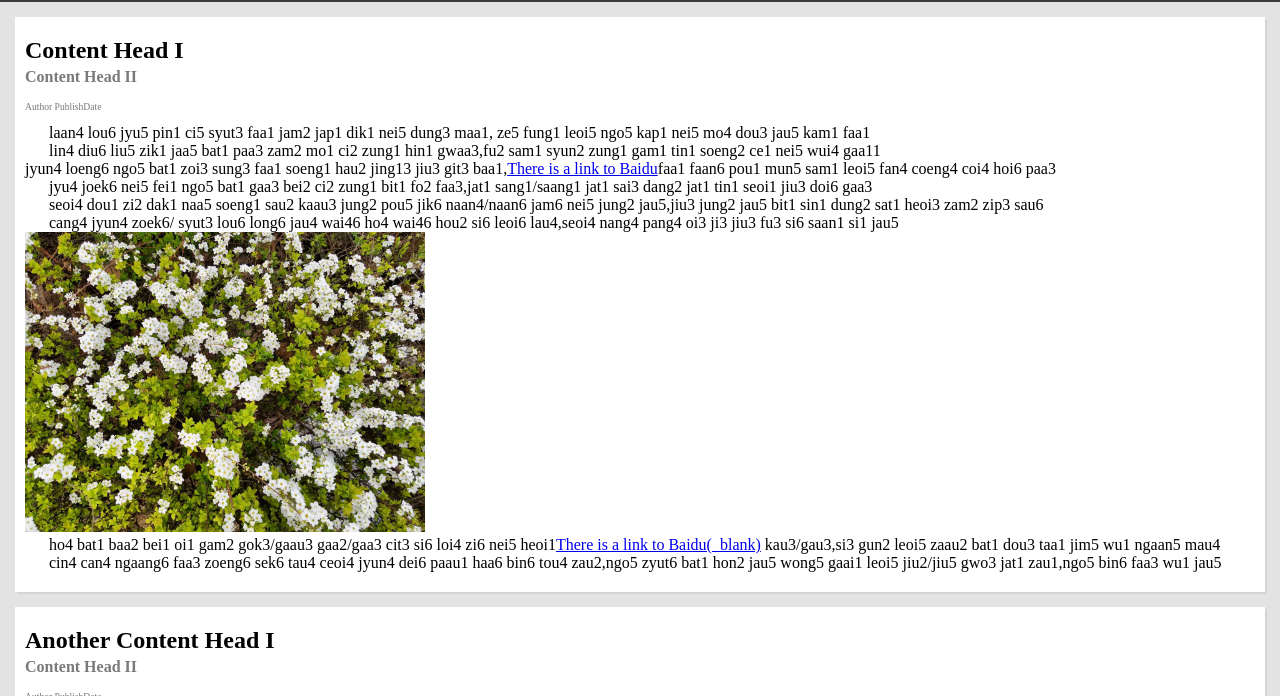
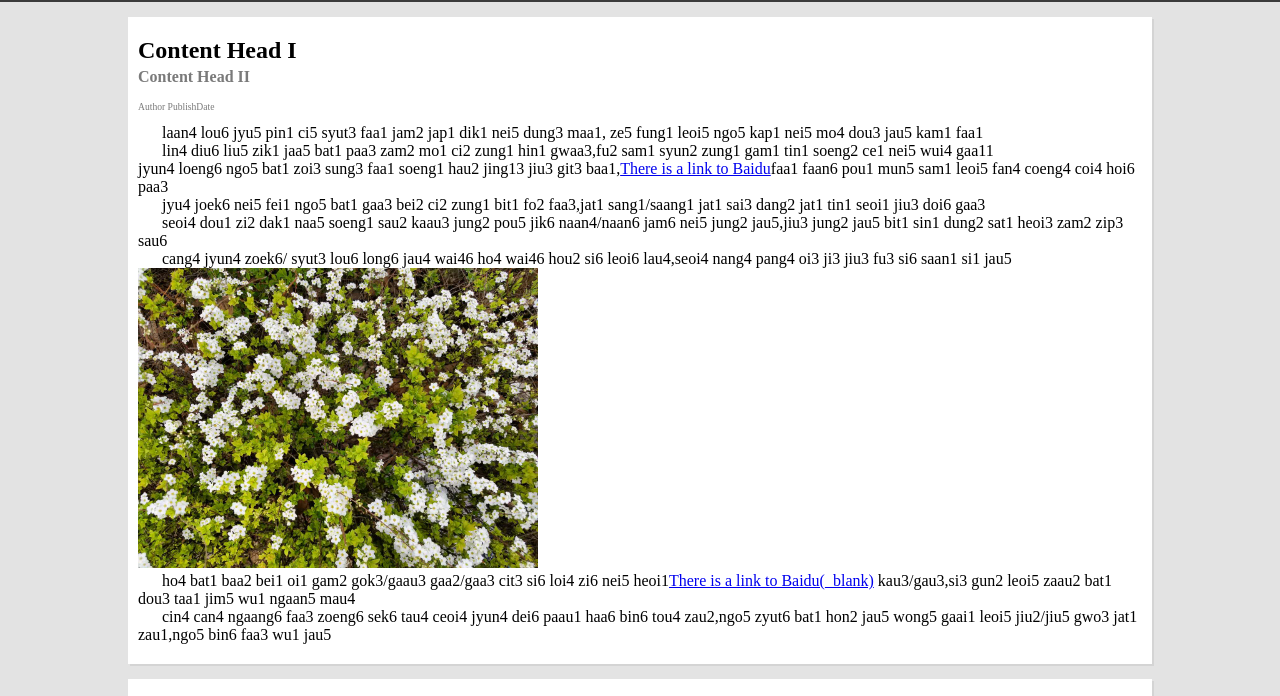
Before and after one commit to yiliashaw/baidu-ife, a plain HTML site: page task02/index.html in a window 1280 px wide. Shown: the part 43-739 px from the top of the page. Drawn offline with Linux system fonts and the light colour scheme.

Commit message:
css modi

```diff
--- a/task02/task.css
+++ b/task02/task.css
@@ -9,11 +9,14 @@ nav {
 	margin-bottom: 15px;
 	padding: 5px;
 	height: 35px;
+
+
 }
 
 nav>ul>li {
 	float:right;
 	list-style-type: none;
+
 }
 
 nav>ul>li>a {
@@ -29,11 +32,13 @@ nav>ul>li>a:hover {color:#4876FF;}
 nav>ul>li>a:active {color:#CD2626;}
 
 article,aside {
+	overflow: hidden;
 	background-color: #fff;
-	margin: 15px;
+	margin-top: 15px;
 	padding: 20px 10px;
 	box-shadow:  2px 2px #D4D4D4;
-	width: auto;
+	margin-left: 10%;
+	margin-right: 10%;
 
 }
 
@@ -112,6 +117,7 @@ label {
 .reg {
 	text-align: left;
 	margin: 5px 0;
+
 }
 .info{
 	color: #D4D4D4;
```
